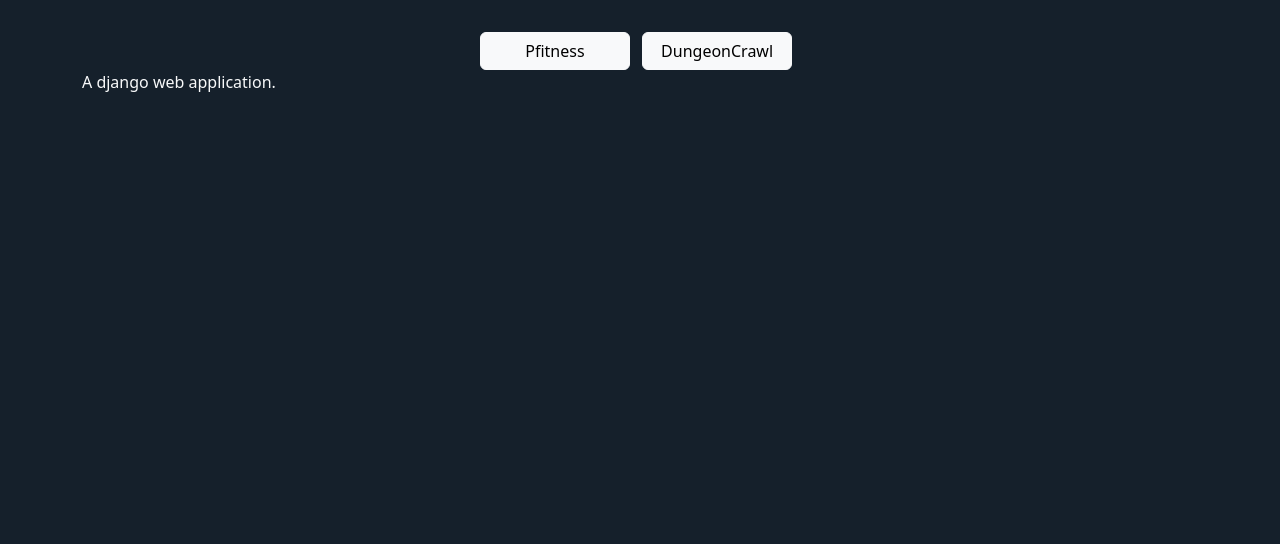
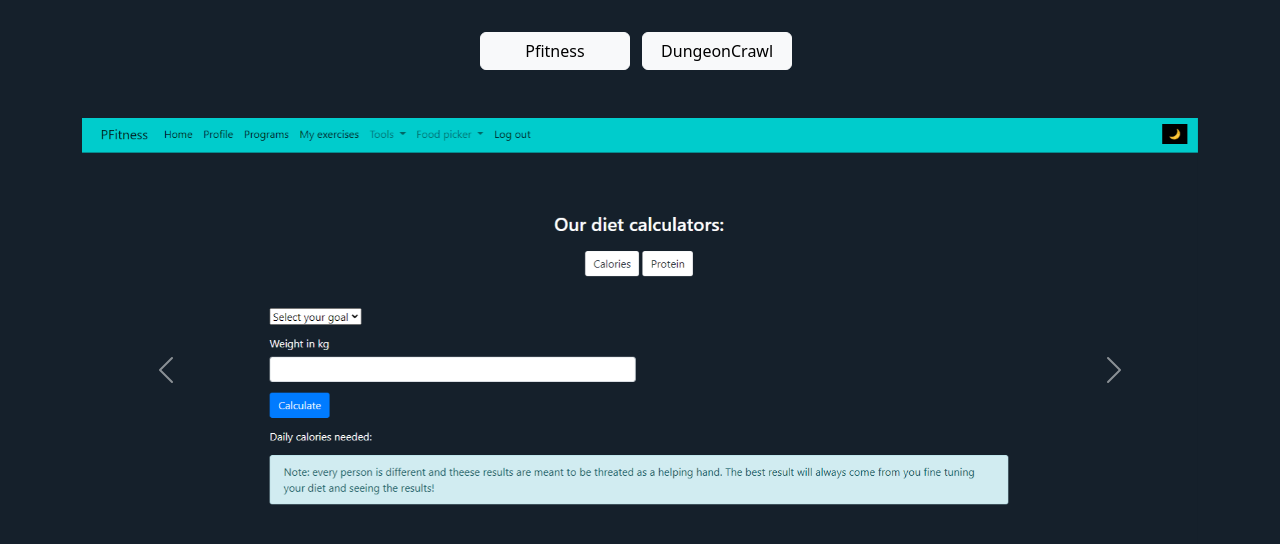
Before and after one commit to popov23cso/popov23.github.io, a plain HTML site: page personalProjects.html in a window 1280 px wide. Both pictures are taken after a click on the button "Pfitness". Shown: the part 168-712 px from the top of the page. Drawn offline with nearby package versions, Linux system fonts and the light colour scheme.

Commit message:
Update personalProjects.html

```diff
--- a/personalProjects.html
+++ b/personalProjects.html
@@ -32,14 +32,31 @@
           </div>
         </div>
       </nav>
-      <div class="container text-center mt-5">
+      <div class="container text-center mt-5 mb-5">
         <p class="h1 mb-5 text-light">Select a project</p>
         <button type="button" class="btn btn-light me-2" id="project" data-project="pfitness" style="width:150px;">Pfitness</button>
         <button type="button" class="btn btn-light me-2" id="project" data-project="dungeon" style="width:150px;">DungeonCrawl</button>
       </div>
       <div class="container text-light">
         <div id="pfitness" style="display:none">
-          A django web application.
+          <div id="pfitnessCarousel" class="carousel slide" data-bs-ride="carousel">
+            <div class="carousel-inner">
+              <div class="carousel-item active">
+                <img src="images/pfitness/1.png" class="d-block w-100" alt="dark mode">
+              </div>
+              <div class="carousel-item">
+                <img src="images/pfitness/2.png" class="d-block w-100" alt="light mode">
+              </div>
+            </div>
+            <button class="carousel-control-prev" type="button" data-bs-target="#pfitnessCarousel" data-bs-slide="prev">
+              <span class="carousel-control-prev-icon" aria-hidden="true"></span>
+              <span class="visually-hidden">Previous</span>
+            </button>
+            <button class="carousel-control-next" type="button" data-bs-target="#pfitnessCarousel" data-bs-slide="next">
+              <span class="carousel-control-next-icon" aria-hidden="true"></span>
+              <span class="visually-hidden">Next</span>
+            </button>
+          </div>
         </div>
         <div id="dungeon" style="display:none">
           A C++ dungeon crawl-type game.
```
